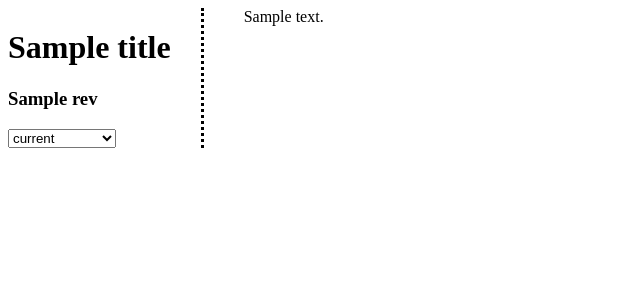
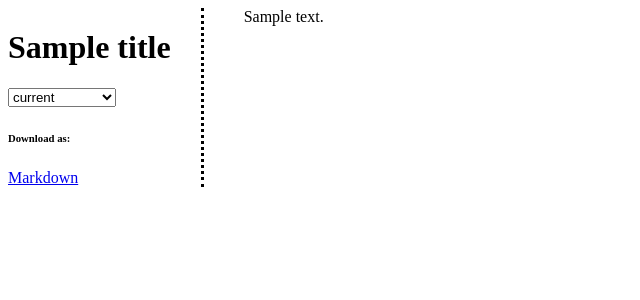
Before and after one commit to naterubin/journal, a Flask app: template templates/piece.html in a window 1280 px wide. Shown: the top 300 px of the page, without its empty margins (0-640 px from the left). Run offline with Flask 2, Linux system fonts and the light colour scheme; the template is opened without the code that fills it: most values are stand-ins (such as "Sample title", 1, 10 or a date in 2020).

Commit message:
Proper revsion display and markdown downloading

```diff
--- a/app.py
+++ b/app.py
@@ -1,7 +1,7 @@
 from glob import glob
 import os
 
-from flask import Flask, abort, request, render_template
+from flask import Flask, abort, request, render_template, send_file
 
 import markdown
 
@@ -12,9 +12,17 @@ WRITINGS_DIR = os.path.join(os.path.dirname(__file__), 'writings')
 def format_title(title):
     return title.replace("_", " ").capitalize()
 
-def get_piece(title, rev="current"):
+def current_revisions(title):
     piece_dir = os.path.join(WRITINGS_DIR, title)
+    return len(glob(os.path.join(piece_dir, "rev*.md")))
+
+def piece_html(title, rev="current"):
+    piece_dir = os.path.join(WRITINGS_DIR, title)
+
     if os.path.isdir(piece_dir):
+        rev_count = current_revisions(title)
+        revs = [str(r) for r in reversed(range(1, rev_count + 1))]
+
         with open(os.path.join(piece_dir, '{}.md'.format(rev))) as content:
             return render_template(
                 'piece.html',
@@ -22,8 +30,20 @@ def get_piece(title, rev="current"):
                 slug=title,
                 content=markdown.markdown(content.read()),
                 rev=rev,
-                revs=["2", "1"]
+                revs=revs
             )
+    abort(404)
+
+def piece_md(title, rev="current"):
+    piece_dir = os.path.join(WRITINGS_DIR, title)
+
+    if os.path.isdir(piece_dir):
+        print(title, rev)
+        return send_file(
+            os.path.join(piece_dir, rev) + ".md",
+            as_attachment=True,
+            attachment_filename="{}_{}.md".format(title, rev)
+        )
     abort(404)
 
 @app.route("/")
@@ -34,11 +54,21 @@ def home():
 
 @app.route("/<string:title>")
 def piece(title):
-    return get_piece(title)
+    return_type = request.args.get('format', 'html')
+
+    if return_type == 'md':
+        return piece_md(title)
+
+    return piece_html(title)
 
 @app.route("/<string:title>/rev/<int:rev>")
 def revision(title, rev):
-    return get_piece(title, "rev{}".format(rev))
+    return_type = request.args.get('format', 'html')
+
+    if return_type == 'md':
+        return piece_md(title, "rev{}".format(rev))
+
+    return piece_html(title, "rev{}".format(rev))
 
 @app.route("/new_piece", methods=['POST'])
 def new_piece():
@@ -49,10 +79,10 @@ def new_piece():
     piece_dir = os.path.join(WRITINGS_DIR, piece_title)
 
     if os.path.isdir(piece_dir):
-        current_revisions = len(glob(os.path.join(piece_dir, "rev*.md")))
+        rev_count = current_revisions(piece_title)
         os.rename(
             os.path.join(piece_dir, "current.md"),
-            os.path.join(piece_dir, 'rev{}.md'.format(current_revisions + 1))
+            os.path.join(piece_dir, 'rev{}.md'.format(rev_count + 1))
         )
     else:
         os.mkdir(piece_dir)
--- a/templates/piece.html
+++ b/templates/piece.html
@@ -4,7 +4,6 @@
 <div class="piece">
     <div class="piece-sidebar">
         <h1>{{ title }}</h1>
-        <h3>{{ rev }}</h3>
 
         <select id="rev-select">
             <option value="{{ url_for('piece', title=slug) }}" {% if rev == "current" %}selected=selected{% endif %}>current</option>
@@ -12,6 +11,9 @@
             <option value="{{ url_for('revision', title=slug, rev=r) }}" {% if rev == "rev" + r %}selected=selected{% endif %}>rev{{ r }}</option>
             {% endfor %}
         </select>
+
+        <h6>Download as:</h6>
+        <a href="?format=md">Markdown</a>
     </div>
 
     <div class="piece-content">
```
